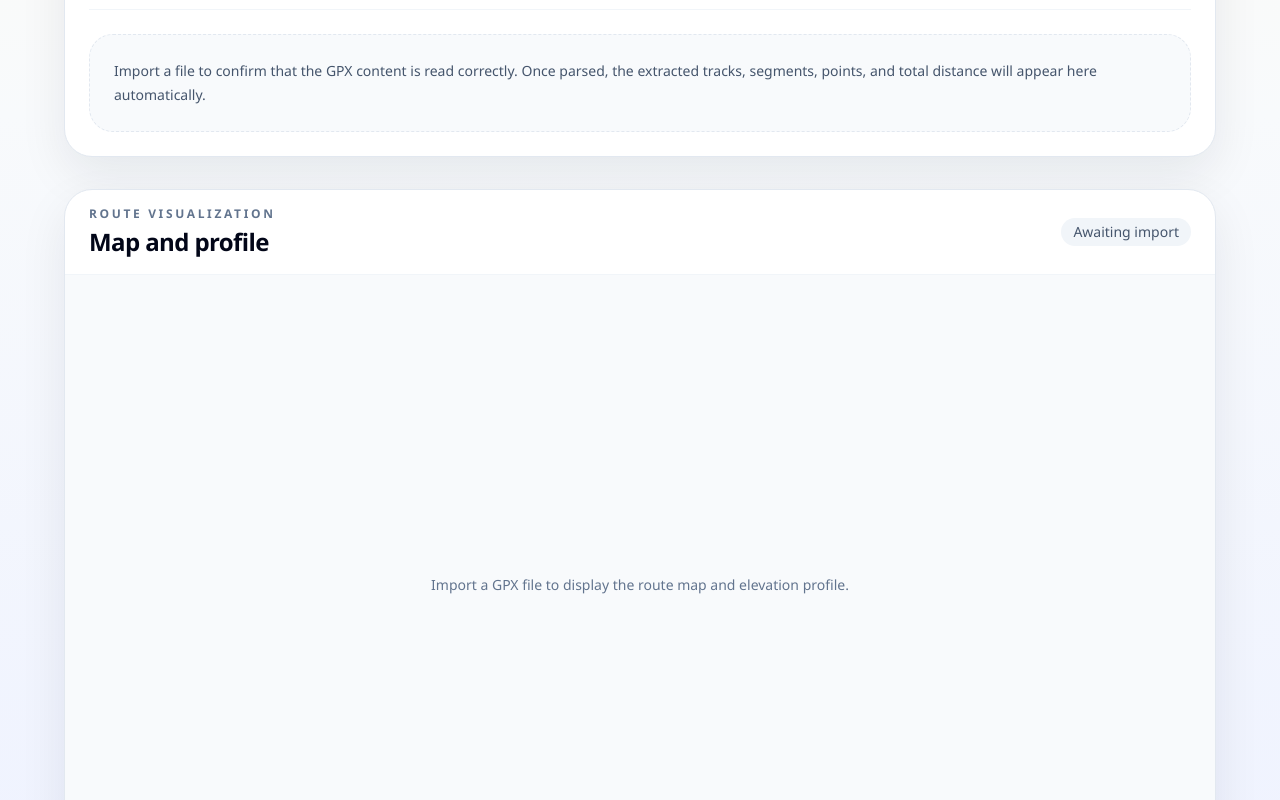
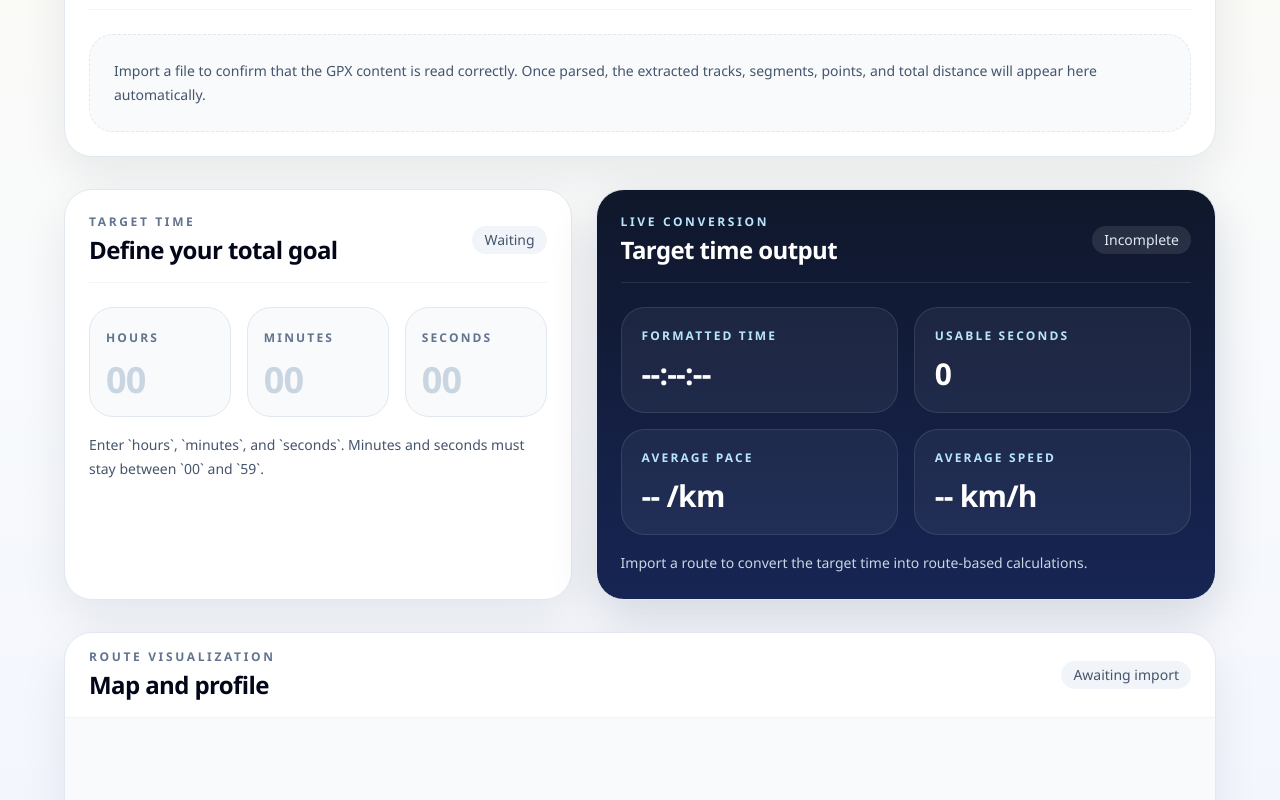
Before and after one commit to dieperid/gpx-analyzer, a Next.js app: page / in a window 1280 px wide. Shown: the part 558-1358 px from the top of the page. Built offline with nearby package versions, Linux system fonts and the light colour scheme.

Commit message:
feat: implemented target time

```diff
--- a/app/page.tsx
+++ b/app/page.tsx
@@ -15,12 +15,24 @@ type LoadedRoute = {
   route: ParsedGpxRoute;
 };
 
+type TargetTimeInput = {
+  hours: string;
+  minutes: string;
+  seconds: string;
+};
+
 export default function Home() {
   const inputRef = useRef<HTMLInputElement>(null);
   const [loadedRoute, setLoadedRoute] = useState<LoadedRoute | null>(null);
   const [errorMessage, setErrorMessage] = useState<string | null>(null);
   const [isLoading, setIsLoading] = useState(false);
   const [isDragging, setIsDragging] = useState(false);
+  const [targetTimeInput, setTargetTimeInput] = useState<TargetTimeInput>({
+    hours: "",
+    minutes: "",
+    seconds: "",
+  });
+  const targetTime = parseTargetTimeInput(targetTimeInput);
 
   async function handleFileSelection(file: File | null) {
     if (!file) {
@@ -73,6 +85,19 @@ export default function Home() {
     event.preventDefault();
     setIsDragging(false);
     void handleFileSelection(event.dataTransfer.files?.[0] ?? null);
+  }
+
+  function onTargetTimeFieldChange(
+    field: keyof TargetTimeInput,
+    event: ChangeEvent<HTMLInputElement>,
+  ) {
+    const digitsOnly = event.target.value.replace(/\D/g, "");
+    const maxLength = field === "hours" ? 3 : 2;
+
+    setTargetTimeInput((currentValue) => ({
+      ...currentValue,
+      [field]: digitsOnly.slice(0, maxLength),
+    }));
   }
 
   return (
@@ -224,6 +249,61 @@ export default function Home() {
           )}
         </section>
 
+        <section className="grid gap-6 xl:grid-cols-[0.9fr_1.1fr]">
+          <div className="rounded-[28px] border border-slate-200 bg-white p-6 shadow-[0_18px_48px_rgba(15,23,42,0.08)]">
+            <div className="flex items-center justify-between gap-4 border-b border-slate-100 pb-4">
+              <div>
+                <p className="text-xs font-semibold uppercase tracking-[0.22em] text-slate-500">
+                  Target time
+                </p>
+                <h2 className="mt-1 text-2xl font-semibold tracking-tight text-slate-950">
+                  Define your total goal
+                </h2>
+              </div>
+              <div className="rounded-full bg-slate-100 px-3 py-1 text-sm text-slate-600">
+                {targetTime.status === "valid" ? "Ready" : "Waiting"}
+              </div>
+            </div>
+
+            <div className="mt-6 grid gap-4 sm:grid-cols-3">
+              <TimeField
+                label="Hours"
+                placeholder="00"
+                value={targetTimeInput.hours}
+                onChange={(event) => onTargetTimeFieldChange("hours", event)}
+              />
+              <TimeField
+                label="Minutes"
+                placeholder="00"
+                value={targetTimeInput.minutes}
+                onChange={(event) => onTargetTimeFieldChange("minutes", event)}
+              />
+              <TimeField
+                label="Seconds"
+                placeholder="00"
+                value={targetTimeInput.seconds}
+                onChange={(event) => onTargetTimeFieldChange("seconds", event)}
+              />
+            </div>
+
+            {targetTime.status === "invalid" ? (
+              <div className="mt-4 rounded-2xl border border-rose-200 bg-rose-50 px-4 py-3 text-sm text-rose-800">
+                {targetTime.errorMessage}
+              </div>
+            ) : (
+              <p className="mt-4 text-sm leading-6 text-slate-600">
+                Enter `hours`, `minutes`, and `seconds`. Minutes and seconds must
+                stay between `00` and `59`.
+              </p>
+            )}
+          </div>
+
+          <TargetTimeSummary
+            route={loadedRoute?.route ?? null}
+            targetTime={targetTime}
+          />
+        </section>
+
         <section className="overflow-hidden rounded-[28px] border border-slate-200 bg-white shadow-[0_18px_48px_rgba(15,23,42,0.08)]">
           <div className="flex items-center justify-between gap-4 border-b border-slate-100 px-6 py-4">
             <div>
@@ -280,6 +360,34 @@ function MetricCard({ label, value }: { label: string; value: string }) {
         {value}
       </p>
     </div>
+  );
+}
+
+function TimeField({
+  label,
+  placeholder,
+  value,
+  onChange,
+}: {
+  label: string;
+  placeholder: string;
+  value: string;
+  onChange: (event: ChangeEvent<HTMLInputElement>) => void;
+}) {
+  return (
+    <label className="rounded-3xl border border-slate-200 bg-slate-50 p-4">
+      <span className="text-xs font-semibold uppercase tracking-[0.18em] text-slate-500">
+        {label}
+      </span>
+      <input
+        inputMode="numeric"
+        type="text"
+        placeholder={placeholder}
+        value={value}
+        onChange={onChange}
+        className="mt-3 w-full border-0 bg-transparent p-0 text-4xl font-semibold tracking-tight text-slate-950 outline-none placeholder:text-slate-300"
+      />
+    </label>
   );
 }
 
@@ -361,6 +469,90 @@ function DetailRow({ label, value }: { label: string; value: string }) {
 
 function formatCoordinate(point: ParsedGpxRoute["points"][number]): string {
   return `${point.latitude.toFixed(5)}, ${point.longitude.toFixed(5)}`;
+}
+
+function TargetTimeSummary({
+  route,
+  targetTime,
+}: {
+  route: ParsedGpxRoute | null;
+  targetTime: ParsedTargetTime;
+}) {
+  const hasRoute = route !== null;
+  const pacePerKmSeconds =
+    hasRoute && targetTime.status === "valid"
+      ? targetTime.totalSeconds / Math.max(route.totalDistanceMeters / 1000, 0.001)
+      : null;
+  const averageSpeedKmh =
+    hasRoute && targetTime.status === "valid"
+      ? (route.totalDistanceMeters / 1000) / (targetTime.totalSeconds / 3600)
+      : null;
+
+  return (
+    <div className="rounded-[28px] border border-slate-200 bg-[linear-gradient(180deg,#0f172a_0%,#172554_100%)] p-6 text-white shadow-[0_18px_48px_rgba(15,23,42,0.14)]">
+      <div className="flex items-center justify-between gap-4 border-b border-white/10 pb-4">
+        <div>
+          <p className="text-xs font-semibold uppercase tracking-[0.22em] text-sky-200">
+            Live conversion
+          </p>
+          <h2 className="mt-1 text-2xl font-semibold tracking-tight text-white">
+            Target time output
+          </h2>
+        </div>
+        <div className="rounded-full bg-white/10 px-3 py-1 text-sm text-slate-200">
+          {targetTime.status === "valid" ? "Live" : "Incomplete"}
+        </div>
+      </div>
+
+      <div className="mt-6 grid gap-4 sm:grid-cols-2">
+        <DarkMetricCard
+          label="Formatted time"
+          value={
+            targetTime.status === "valid"
+              ? formatDuration(targetTime.totalSeconds)
+              : "--:--:--"
+          }
+        />
+        <DarkMetricCard
+          label="Usable seconds"
+          value={
+            targetTime.status === "valid"
+              ? targetTime.totalSeconds.toLocaleString()
+              : "0"
+          }
+        />
+        <DarkMetricCard
+          label="Average pace"
+          value={pacePerKmSeconds !== null ? formatPace(pacePerKmSeconds) : "-- /km"}
+        />
+        <DarkMetricCard
+          label="Average speed"
+          value={
+            averageSpeedKmh !== null ? `${averageSpeedKmh.toFixed(2)} km/h` : "-- km/h"
+          }
+        />
+      </div>
+
+      {!hasRoute ? (
+        <p className="mt-4 text-sm leading-6 text-slate-300">
+          Import a route to convert the target time into route-based calculations.
+        </p>
+      ) : null}
+    </div>
+  );
+}
+
+function DarkMetricCard({ label, value }: { label: string; value: string }) {
+  return (
+    <div className="rounded-3xl border border-white/10 bg-white/5 p-5">
+      <p className="text-xs font-semibold uppercase tracking-[0.18em] text-sky-200">
+        {label}
+      </p>
+      <p className="mt-3 text-3xl font-semibold tracking-tight text-white">
+        {value}
+      </p>
+    </div>
+  );
 }
 
 function ProfileChart({
@@ -449,3 +641,90 @@ function ProfileChart({
     </div>
   );
 }
+
+type ParsedTargetTime =
+  | {
+      status: "empty";
+      errorMessage: null;
+      totalSeconds: null;
+    }
+  | {
+      status: "invalid";
+      errorMessage: string;
+      totalSeconds: null;
+    }
+  | {
+      status: "valid";
+      errorMessage: null;
+      totalSeconds: number;
+    };
+
+function parseTargetTimeInput(input: TargetTimeInput): ParsedTargetTime {
+  const hasAnyValue = Object.values(input).some((value) => value.length > 0);
+
+  if (!hasAnyValue) {
+    return {
+      status: "empty",
+      errorMessage: null,
+      totalSeconds: null,
+    };
+  }
+
+  const hours = input.hours === "" ? 0 : Number.parseInt(input.hours, 10);
+  const minutes = input.minutes === "" ? 0 : Number.parseInt(input.minutes, 10);
+  const seconds = input.seconds === "" ? 0 : Number.parseInt(input.seconds, 10);
+
+  if (!Number.isInteger(hours) || !Number.isInteger(minutes) || !Number.isInteger(seconds)) {
+    return {
+      status: "invalid",
+      errorMessage: "Only numeric values are allowed for the target time.",
+      totalSeconds: null,
+    };
+  }
+
+  if (minutes > 59 || seconds > 59) {
+    return {
+      status: "invalid",
+      errorMessage: "Minutes and seconds must stay between 00 and 59.",
+      totalSeconds: null,
+    };
+  }
+
+  const totalSeconds = hours * 3600 + minutes * 60 + seconds;
+
+  if (totalSeconds <= 0) {
+    return {
+      status: "invalid",
+      errorMessage: "Enter a target time greater than zero.",
+      totalSeconds: null,
+    };
+  }
+
+  return {
+    status: "valid",
+    errorMessage: null,
+    totalSeconds,
+  };
+}
+
+function formatDuration(totalSeconds: number): string {
+  const hours = Math.floor(totalSeconds / 3600);
+  const minutes = Math.floor((totalSeconds % 3600) / 60);
+  const seconds = totalSeconds % 60;
+
+  return [hours, minutes, seconds]
+    .map((value) => value.toString().padStart(2, "0"))
+    .join(":");
+}
+
+function formatPace(secondsPerKilometer: number): string {
+  if (!Number.isFinite(secondsPerKilometer) || secondsPerKilometer <= 0) {
+    return "-- /km";
+  }
+
+  const totalSeconds = Math.round(secondsPerKilometer);
+  const minutes = Math.floor(totalSeconds / 60);
+  const seconds = totalSeconds % 60;
+
+  return `${minutes}:${seconds.toString().padStart(2, "0")} /km`;
+}
```
